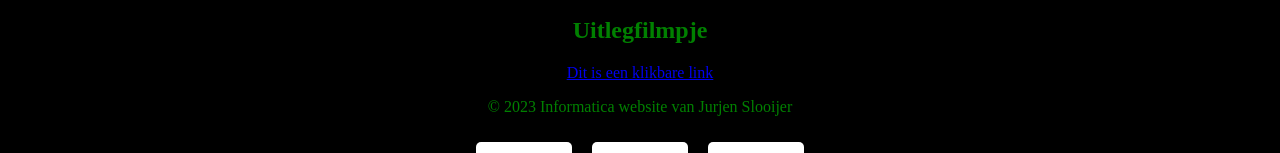
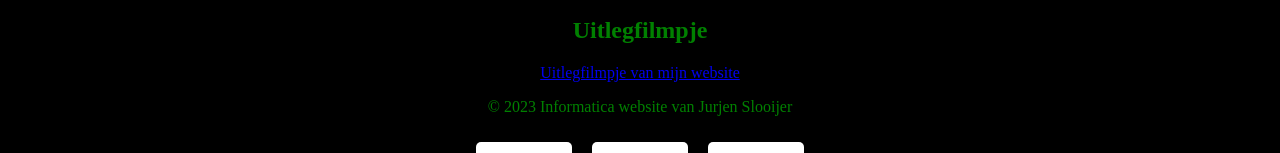
Before and after one commit to jurjeniseenlegend/jurjeniseenlegend.github.io, a plain HTML site: page Home.html in a window 1280 px wide. Shown: the part 419-572 px from the top of the page. Drawn offline with Linux system fonts and the light colour scheme.

Commit message:
Update Home.html

```diff
--- a/Home.html
+++ b/Home.html
@@ -100,7 +100,7 @@
    <!-- Sectie 4: Contact -->
         <section id="contact">
             <h2>Uitlegfilmpje</h2>
-            <a href="https://youtu.be/3JhRnoDY490">Dit is een klikbare link</a>
+            <a href="https://youtu.be/3JhRnoDY490">Uitlegfilmpje van mijn website</a>
 
         </section>
     </main>
```
